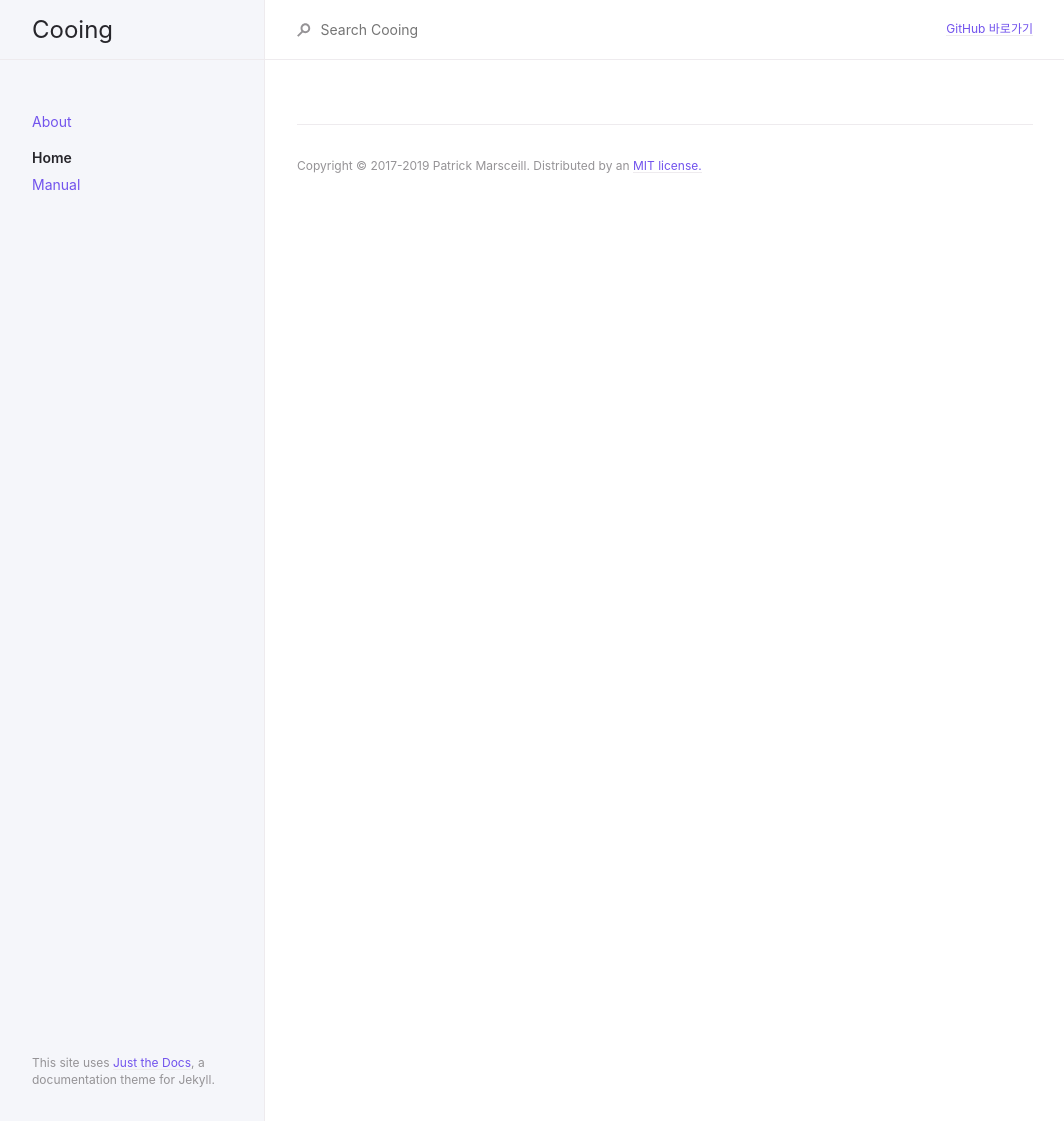
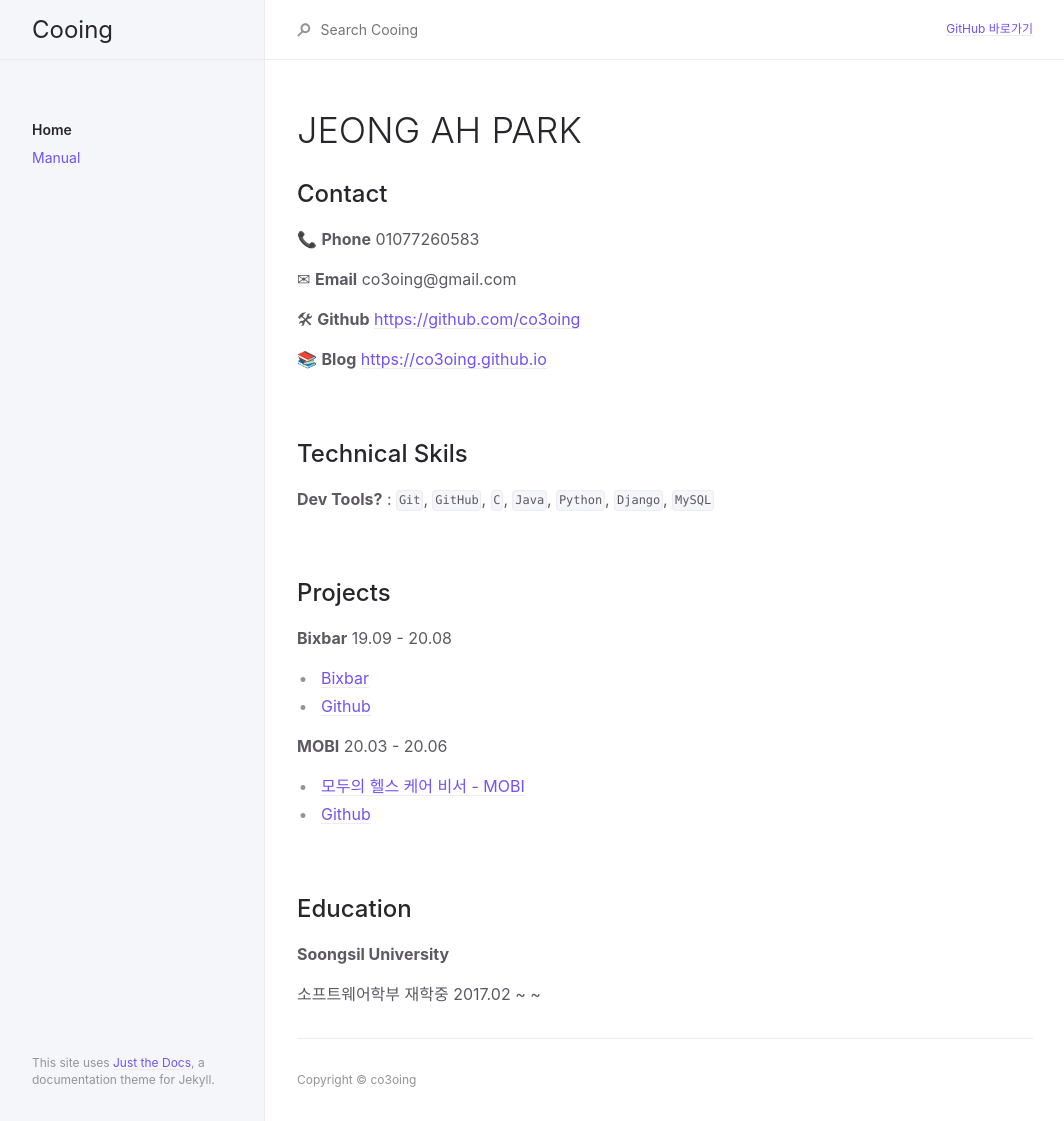
Before and after one commit to co3oing/co3oing.github.io, a Jekyll site: the page built from index.md, in a window 1280 px wide. Shown: the whole page, without its empty margins (107-1171 px from the left). Built offline with Jekyll 4.4.1, drawn with Linux system fonts in a browser that asks for light colours.

Commit message:
delete about

```diff
--- a/_config.yml
+++ b/_config.yml
@@ -39,7 +39,7 @@ aux_links:
     - "//github.com/co3oing"
 
 # Footer content appears at the bottom of every page's main content
-footer_content: "Copyright &copy; 2017-2019 Patrick Marsceill. Distributed by an <a href=\"https://github.com/pmarsceill/just-the-docs/tree/master/LICENSE.txt\">MIT license.</a>"
+footer_content: "Copyright &copy; co3oing"
 
 # Color scheme currently only supports "dark" or nil (default)
 color_scheme: nil
--- a/_posts/2020-05-27-test.markdown
+++ b/_posts/2020-05-27-test.markdown
@@ -2,6 +2,5 @@
 layout: post
 title:  test
 date:   2020-05-27 23:04:21 +0900
-parent: Git
 ---
 # test
--- a/index.md
+++ b/index.md
@@ -5,3 +5,43 @@ nav_order: 1
 description: "Just the Docs is a responsive Jekyll theme with built-in search that is easily customizable and hosted on GitHub Pages."
 permalink: /
 ---
+# JEONG AH PARK
+
+## Contact
+
+📞 **Phone** 01077260583
+
+✉ **Email** co3oing@gmail.com
+
+🛠 **Github** [https://github.com/co3oing](https://github.com/co3oing)
+
+📚 **Blog** [https://co3oing.github.io](https://co3oing.github.io)
+
+<br/>
+
+## Technical Skils
+
+**Dev Tools?** : `Git`, `GitHub`, `C`, `Java`, `Python`, `Django`, `MySQL`
+
+<br/>
+
+## Projects
+
+**Bixbar** 19.09 - 20.08
+
+* [Bixbar](https://www.notion.so/Bixbar-b5401104a0d64fdc838d27505fbf27b2)
+* [Github](https://github.com/kordood/ccookncook)
+
+**MOBI** 20.03 - 20.06
+
+* [모두의 헬스 케어 비서 - MOBI](https://www.notion.so/MOBI-041d60cbe6864780a47d9ba9e671b8f8)
+* [Github](https://github.com/yeahsilver/MOBI)
+
+<br/>
+
+## Education
+
+**Soongsil University**
+
+소프트웨어학부 재학중 2017.02 ~
+~
```
Also changed, not shown: about.markdown (deleted, +0 -39 lines), 2 other files.
